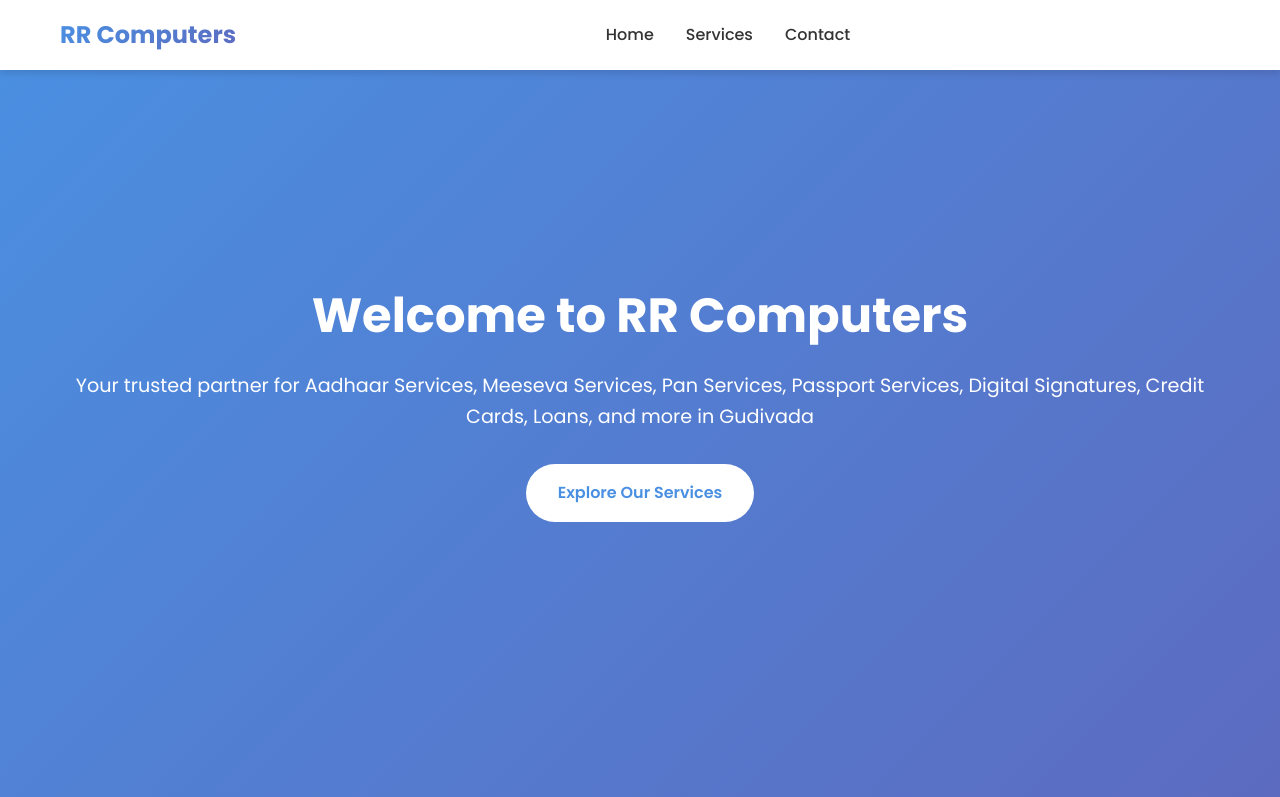
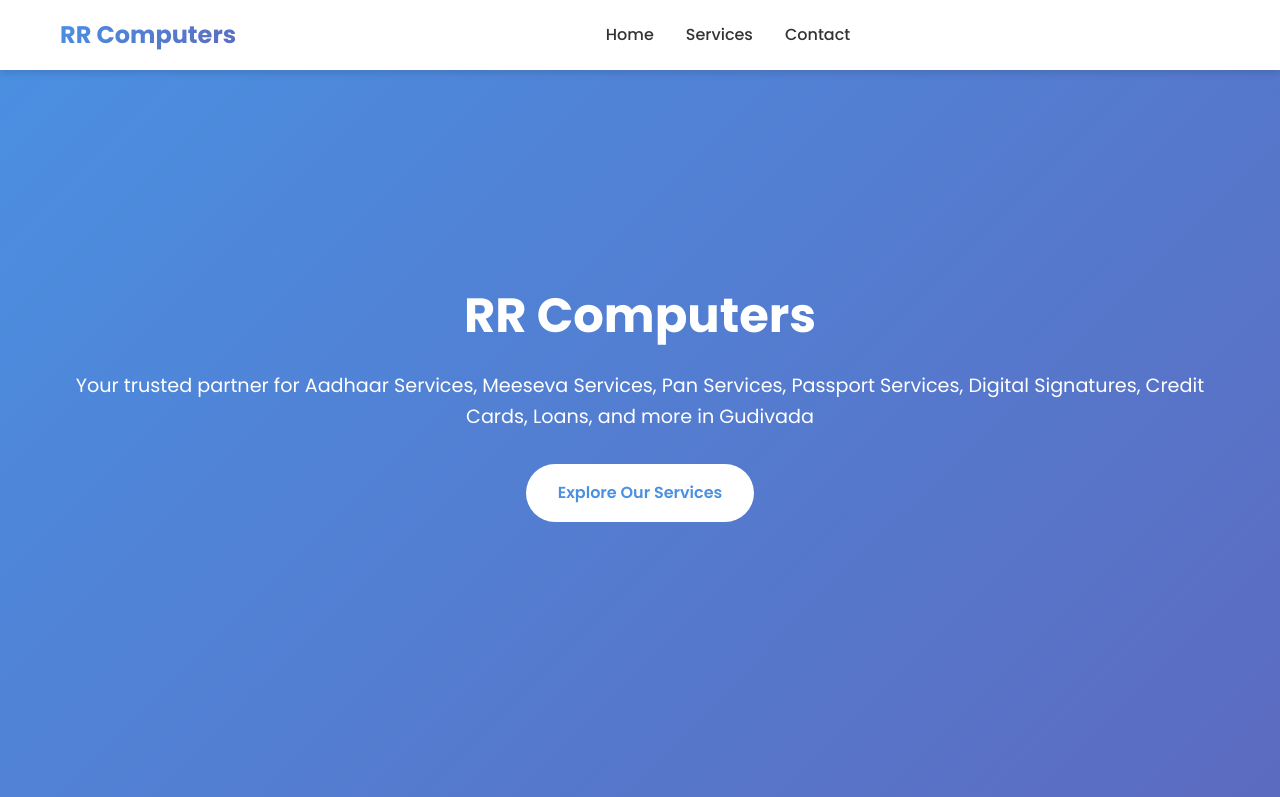
Before and after one commit to Satish-Gudapati/RR-Computers, a plain HTML site: page index.html in a window 1280 px wide. Shown: the top 797 px of the page. Drawn offline with Linux system fonts and the light colour scheme.

Commit message:
Add files via upload

```diff
--- a/index.html
+++ b/index.html
@@ -3,9 +3,9 @@
 <head>
     <meta charset="UTF-8">
     <meta name="viewport" content="width=device-width, initial-scale=1.0">
-    <title>RR Computers - Digital Services Center in Gudivada | Aadhaar, Meeseva, PAN, Passport, Credit Cards, Loans, Insurance, Digital services</title>
+    <title>RR Computers - Digital Services Center in Gudivada</title>
     <link rel="icon" type="image/png" href="./images/logo.png" />
-    <meta name="description" content="RR Computers in Gudivada offers comprehensive digital services including Aadhaar, Meeseva, PAN, Passport, Credit Cards, Loans, Insurance, and more. Get expert assistance for all your documentation needs.">
+    <meta name="description" content="RR Computers - Trusted digital services provider in Gudivada">
     <meta name="keywords" content="RR Computers Gudivada, Aadhaar services Gudivada, Meeseva services Gudivada, PAN card Gudivada, Passport services Gudivada, Credit cards Gudivada, Loans Gudivada, Insurance Gudivada, Digital services Gudivada">
     <meta name="author" content="RR Computers">
     <meta name="robots" content="index, follow, max-image-preview:large">
@@ -74,7 +74,7 @@
 
     <header class="hero" role="banner">
         <div class="container">
-            <h1>Welcome to RR Computers</h1>
+            <h1>RR Computers</h1>
             <p>Your trusted partner for Aadhaar Services, Meeseva Services, Pan Services, Passport Services, Digital Signatures, Credit Cards, Loans, and more in Gudivada</p>
             <a href="services.html" class="cta-button" aria-label="Explore our services">Explore Our Services</a>
         </div>
```
Also changed, not shown: contact.html (+1 -1 lines), services.html (+2 -2 lines).
